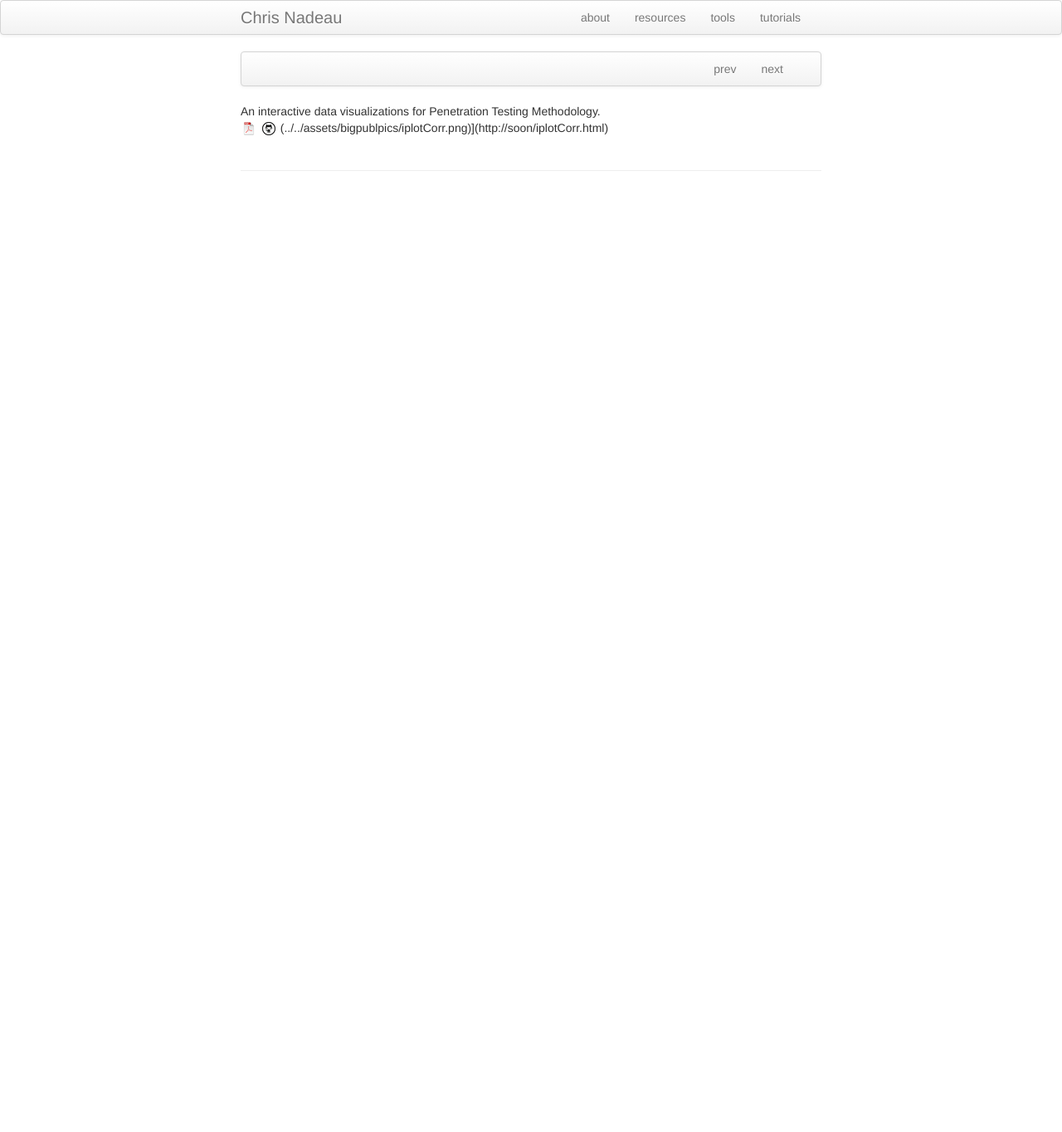
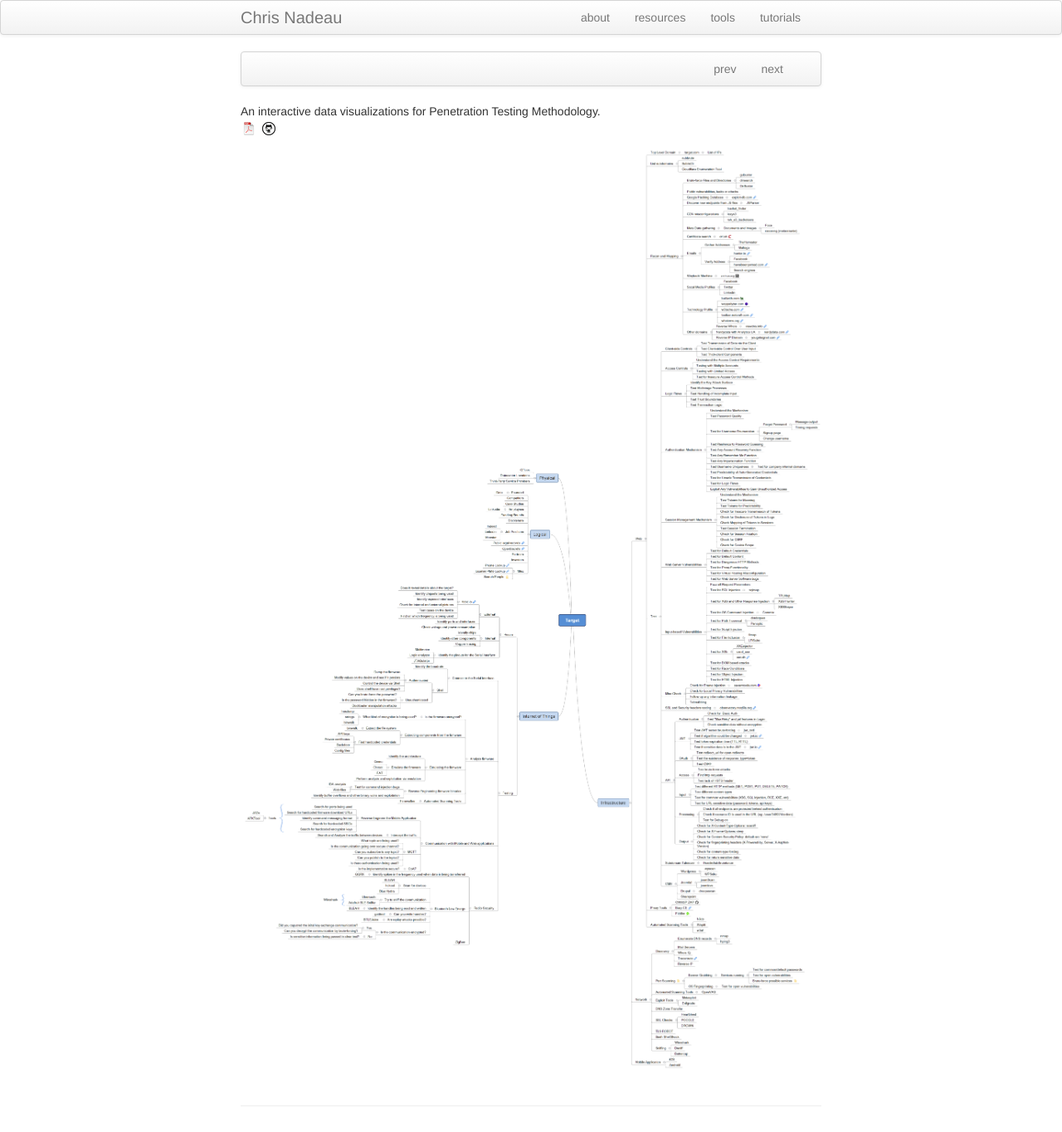
Before and after one commit to dynamicparallax/dynamicparallax.github.io, a Jekyll site: the page built from pages/publpics/iplotCorr.md, in a window 1280 px wide. Shown: the whole page at 83% size. Built offline with Jekyll 4.4.1, drawn with Linux system fonts in a browser that asks for light colours; before the commit the page ends 900 px from its top, so only the background shows below that.

Commit message:
Update iplotCorr.md

```diff
--- a/pages/publpics/iplotCorr.md
+++ b/pages/publpics/iplotCorr.md
@@ -13,4 +13,5 @@ title: Penetration Testing
 </div>
 
 An interactive data visualizations for Penetration Testing Methodology. <br/>[![pdf](../icons16/pdf-icon.png)](https://soon.pdf) [![GitHub](../icons16/github-icon.png)](https://github.com/dynamicparallax)
-(../../assets/bigpublpics/iplotCorr.png)](http://soon/iplotCorr.html)
+
+[![R/qtlcharts example](../../assets/bigpublpics/iplotCorr.png)](http://soon/iplotCorr.html)
```
